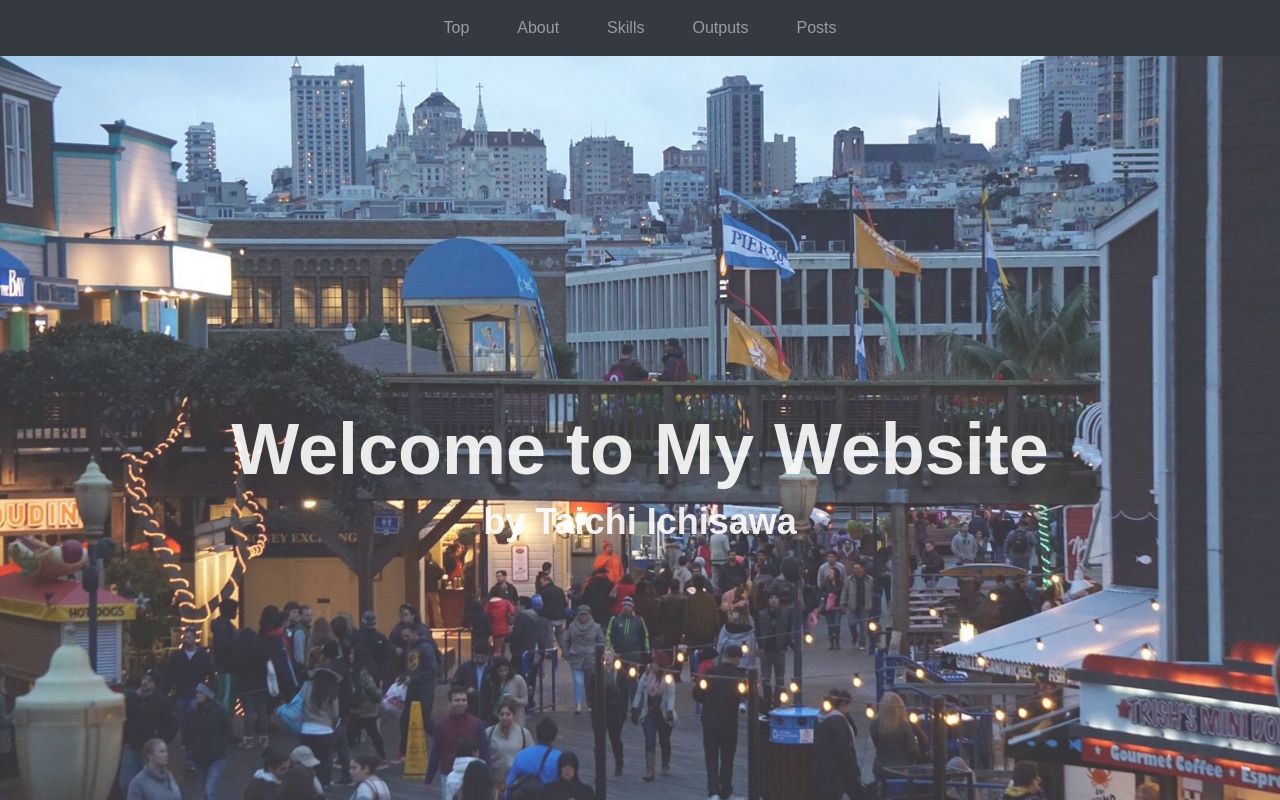
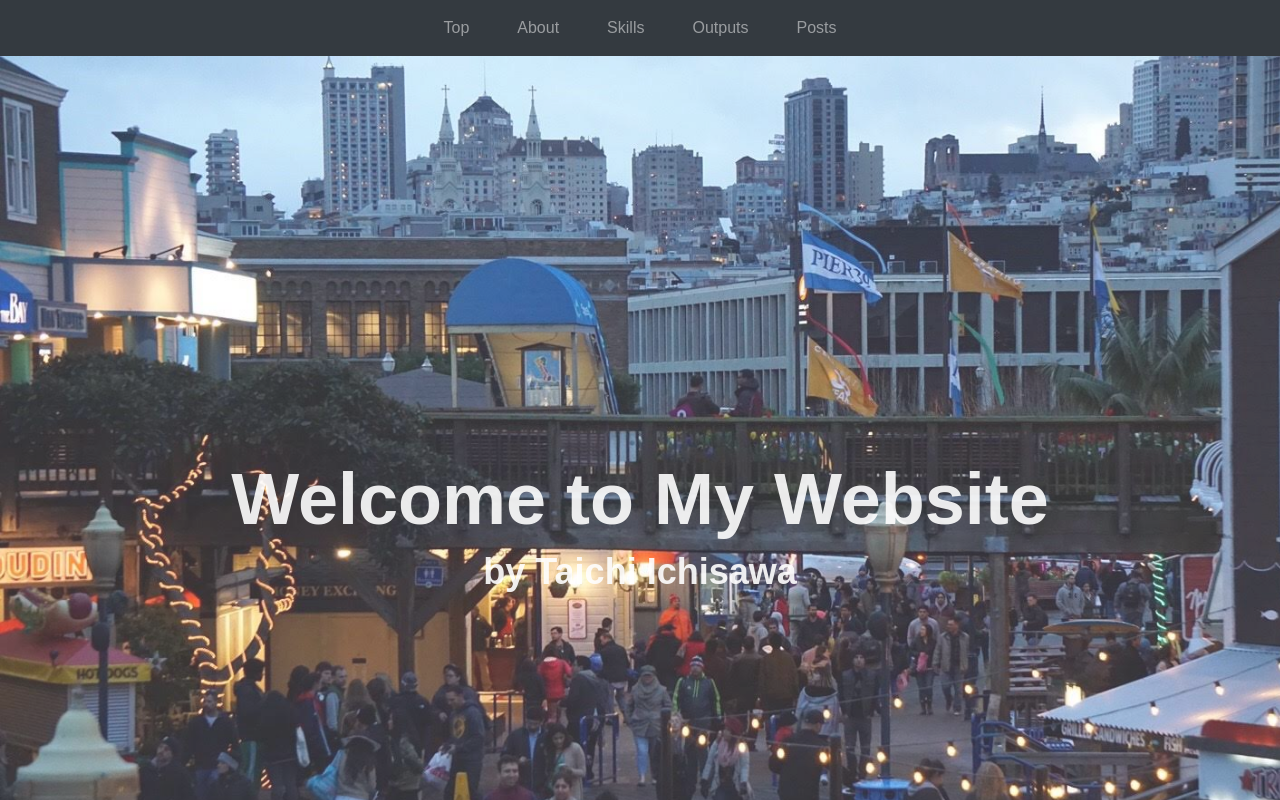
Before and after one commit to key40121/portfolio, a Vue app: page /#/ in a window 1280 px wide. Shown: the top 800 px of the page. Built offline with nearby package versions, Linux system fonts and the light colour scheme.

Commit message:
I managed to show backgroundImage on local server Im not sure if it will work tho

```diff
--- a/src/components/HelloWorld.vue
+++ b/src/components/HelloWorld.vue
@@ -1,19 +1,30 @@
 <template>
-  <div class="top-wrapper">
+
+    <div class="top-wrapper" :style="cssProps">
 
     <div class="container">
 
     <div class="hello">
+
       <h1>Welcome to My Website</h1>
       <h2>by Taichi Ichisawa</h2>
     </div>
 
     </div>
   </div>
+
 </template>
 
 <script>
-
+export default {
+  data() {
+    return {
+      cssProps: {
+        backgroundImage: `url(${require('@/assets/sf2.jpg')})`
+      }
+    }
+  }
+}
 </script>
 
 <!-- Add "scoped" attribute to limit CSS to this component only -->
@@ -26,8 +37,9 @@
 }
 
 .top-wrapper {
-  padding: 350px 0 350px 0;
-  background-image: url('~@/assets/sf2.jpg');
+  padding: 400px 0 400px 0;
+  /*background-image: url('~@/assets/sf2.jpg');*/
+  /*background-image: url("/image/sf2.jpg"); */
   background-size: cover;
   color: white;
   text-align: center;
```
Also changed, not shown: public/images/sf2.JPG (added), static/image/sf2.JPG (added).
